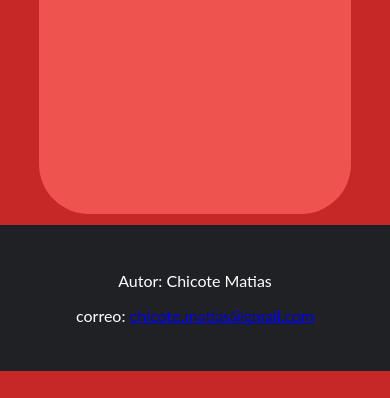
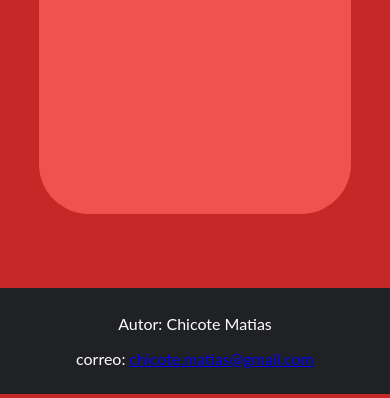
Before and after one commit to chicotemaa/pokedexter, a plain HTML site: page index.html in a window 390 px wide. Shown: the part 446-844 px from the top of the page. Drawn offline with Linux system fonts and the light colour scheme.

Commit message:
pokedecter css

```diff
--- a/style.css
+++ b/style.css
@@ -69,3 +69,12 @@ body{
     text-align: center;
     background-color: #202124;
 }
+@media only screen and (max-width: 600px) {
+  #container{
+    font-size: 18px;
+  }
+  footer{
+    padding: 10px 0;
+    margin-top: 19%;
+  }
+}
```
